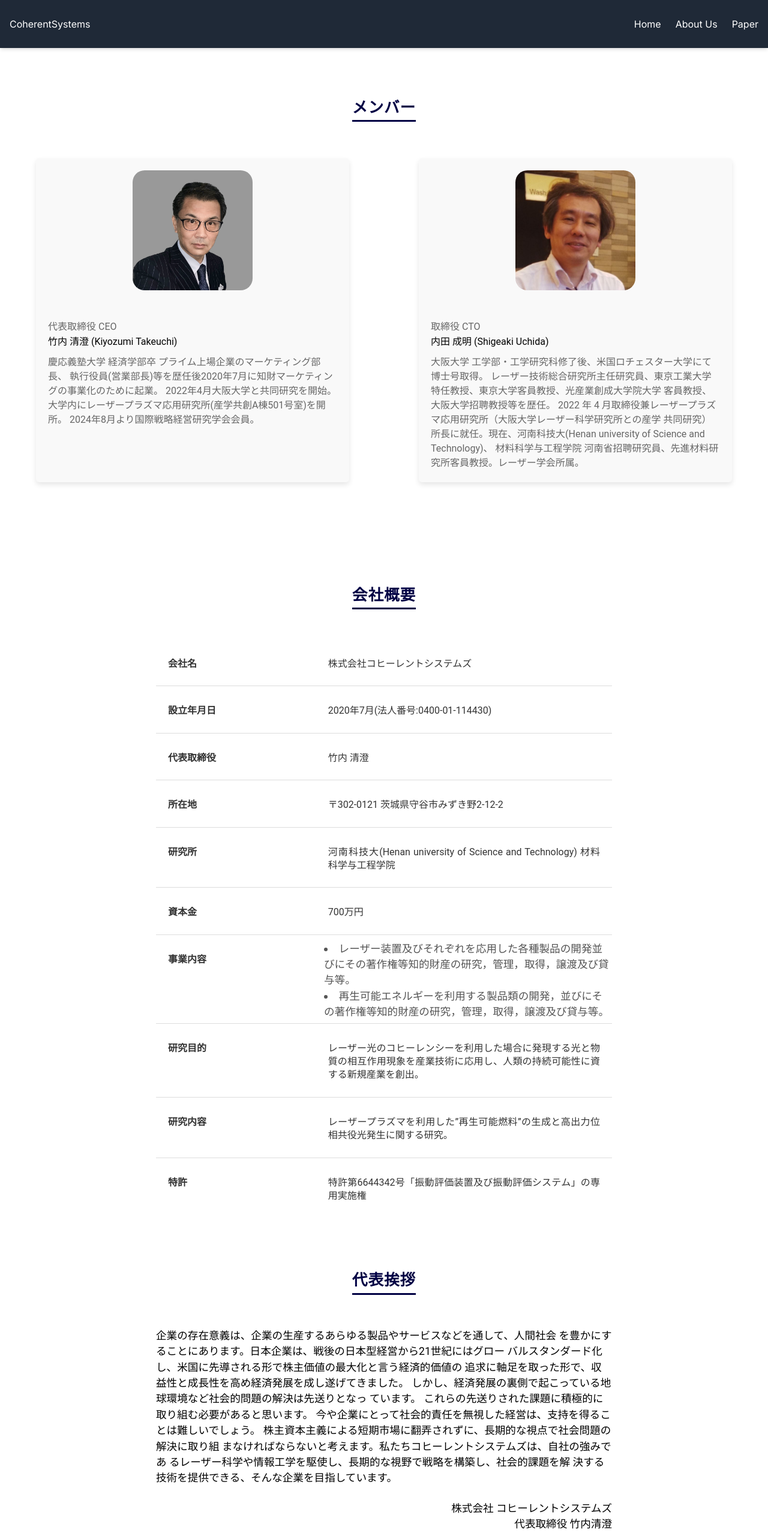
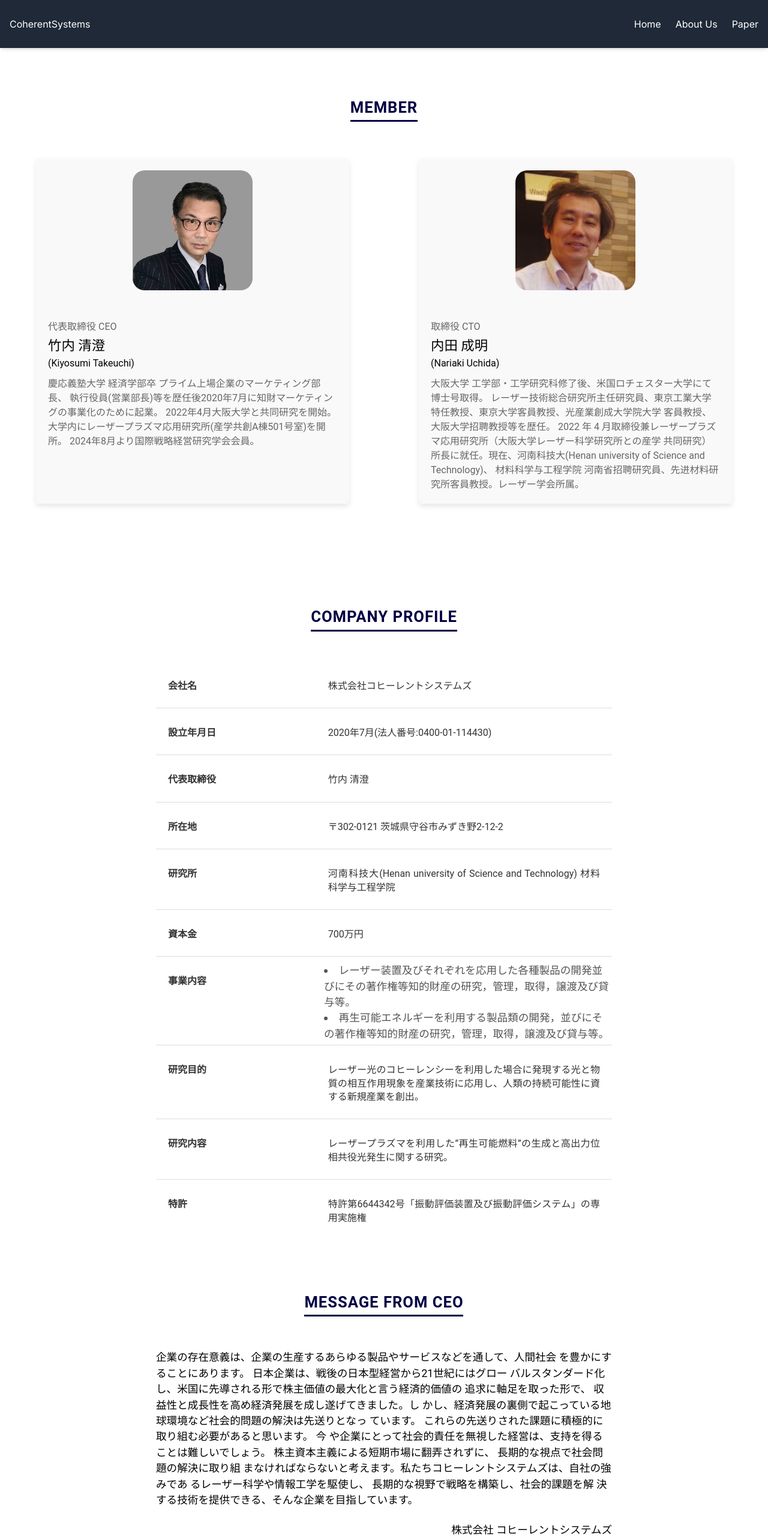
Before and after one commit to yukitchen01/coherent-systems, a Next.js app: page /about in a window 1280 px wide. Shown: the top 2566 px of the page at 60% size. Built offline with nearby package versions, Linux system fonts and the light colour scheme; a web font is replaced by a local one.

Commit message:
Update page.tsx
Changed font

```diff
--- a/app/about/page.tsx
+++ b/app/about/page.tsx
@@ -8,13 +8,13 @@ export default function About() {
     <Head>
       <title>株式会社コヒーレントシステムズ - 会社概要</title>
           <meta name="description" content="株式会社コヒーレントシステムズの会社概要とメンバー紹介" />
-          <meta name="keywords" content="コヒーレント, レーザープラズマ, 再生可能エネルギー, 宇宙デブリ, Shigeaki Uchida, 内田成明, Kiyozumi Takeuchi, 竹内清澄" />
+          <meta name="keywords" content="コヒーレント, 会社概要, レーザー技術, 再生可能エネルギー, 宇宙デブリ" />
           <meta property="og:title" content="株式会社コヒーレントシステムズ - 会社概要" />
           <meta property="og:description" content="株式会社コヒーレントシステムズの会社概要、代表挨拶、研究内容などの詳細情報。" />
     </Head>
     <div className={styles.container}>
         <div className={styles.companyOverview}>
-            <h1>メンバー</h1>
+            <h1>Member</h1>
         </div>
       {/* Cards for CEO and CTO */}
       <div className={styles.cardsContainer}>
@@ -28,7 +28,8 @@ export default function About() {
             className={styles.cardImage}
           />
           <p>代表取締役 CEO</p>
-          <h2>竹内 清澄 (Kiyozumi Takeuchi)</h2>
+          <h1>竹内 清澄</h1>
+          <h2>(Kiyosumi Takeuchi)</h2>
           <p>慶応義塾大学 経済学部卒 プライム上場企業のマーケティング部長、
             執行役員(営業部長)等を歴任後2020年7月に知財マーケティングの事業化のために起業。
             2022年4月大阪大学と共同研究を開始。
@@ -47,13 +48,14 @@ export default function About() {
             className={styles.cardImage}
           />
           <p>取締役 CTO</p>
-          <h2>内田 成明 (Shigeaki Uchida)</h2>
+          <h1>内田 成明</h1>
+          <h2>(Nariaki Uchida)</h2>
           <p>大阪大学 工学部・工学研究科修了後、米国ロチェスター大学にて博士号取得。
             レーザー技術総合研究所主任研究員、東京工業大学特任教授、東京大学客員教授、光産業創成大学院大学
             客員教授、大阪大学招聘教授等を歴任。
             2022 年 4 月取締役兼レーザープラズマ応用研究所（大阪大学レーザー科学研究所との産学
             共同研究）所長に就任。現在、河南科技大(Henan university of Science and Technology)、
-            材料科学与工程学院 河南省招聘研究員、先進材料研究所客員教授。レーザー学会所属。
+            材料科学与工程学院 河南省招聘研究員、先进材料研究所客員教授。レーザー学会所属。
             </p>
             {/* <br/>
             <p>主な研究開発分野:</p>
@@ -71,7 +73,7 @@ export default function About() {
       <br/>
 
       <div className={styles.companyOverview}>
-        <h2>会社概要</h2>
+        <h2>Company Profile</h2>
         <section className={styles.section}>
             <p className={styles.title}>会社名</p>
             <p className={styles.content}>株式会社コヒーレントシステムズ</p>
@@ -130,27 +132,29 @@ export default function About() {
 
         <section className={styles.section}>
         <p className={styles.title}>特許</p>
-        <p className={styles.content}>特許第6644342号「振動評価装置及び振動評価システム」の専用実施権</p>
+        <p className={styles.content}>
+          特許第6644342号「振動評価装置及び振動評価システム」の専用実施権
+        </p>
         </section>
       </div>
 
         <div className={styles.companyOverview}>
-            <h2>代表挨拶</h2>
+            <h2>Message from CEO</h2>
             <p>企業の存在意義は、企業の生産するあらゆる製品やサービスなどを通して、人間社会
-                を豊かにすることにあります。日本企業は、戦後の日本型経営から21世紀にはグロー
+                を豊かにすることにあります。 日本企業は、戦後の日本型経営から21世紀にはグロー
                 バルスタンダード化し、米国に先導される形で株主価値の最大化と言う経済的価値の
-                追求に軸足を取った形で、収益性と成長性を高め経済発展を成し遂げてきました。
-                しかし、経済発展の裏側で起こっている地球環境など社会的問題の解決は先送りとなっ
-                ています。 これらの先送りされた課題に積極的に取り組む必要があると思います。
-                今や企業にとって社会的責任を無視した経営は、支持を得ることは難しいでしょう。
-                株主資本主義による短期市場に翻弄されずに、長期的な視点で社会問題の解決に取り組
+                追求に軸足を取った形で、 収益性と成長性を高め経済発展を成し遂げてきました。し
+                かし、経済発展の裏側で起こっている地球環境など社会的問題の解決は先送りとなっ
+                ています。 これらの先送りされた課題に積極的に取り組む必要があると思います。 今
+                や企業にとって社会的責任を無視した経営は、支持を得ることは難しいでしょう。
+                株主資本主義による短期市場に翻弄されずに、 長期的な視点で社会問題の解決に取り組
                 まなければならないと考えます。私たちコヒーレントシステムズは、自社の強みであ
-                るレーザー科学や情報工学を駆使し、長期的な視野で戦略を構築し、社会的課題を解
+                るレーザー科学や情報工学を駆使し、 長期的な視野で戦略を構築し、社会的課題を解
                 決する技術を提供できる、そんな企業を目指しています。
             </p>
         <br/>
         <p className={styles.signature}>株式会社 コヒーレントシステムズ</p>
-        <p className={styles.signature}>代表取締役 竹内清澄</p>
+        <p className={styles.signature}>代表取締役CEO 竹内清澄</p>
         </div>
     </div>
     </>
```
